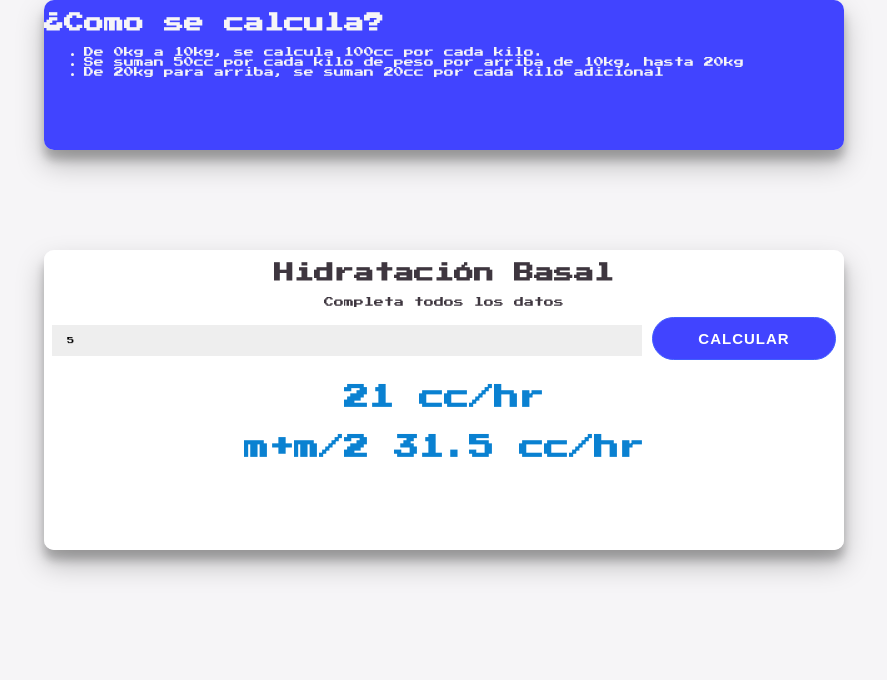
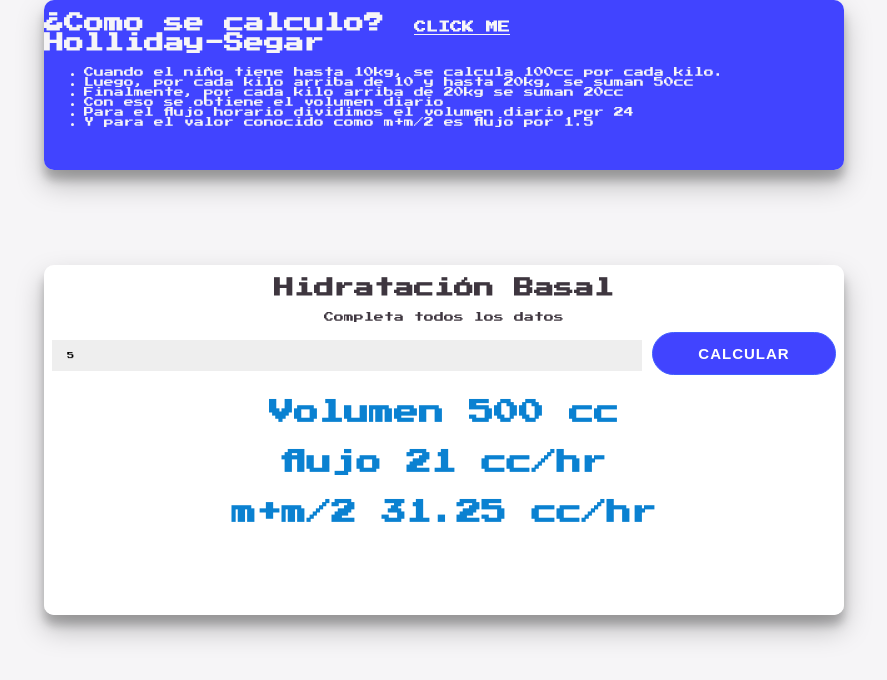
Before and after one commit to fabrizio123450/basalPP.github.io, a plain HTML site: page index.html in a window 1280 px wide. Both pictures are taken after typing "5" into the empty fields and a click on the button "CALCULAR". Shown: the whole page, without its empty margins (196-1083 px from the left). Drawn offline with Linux system fonts and the light colour scheme.

Commit message:
ahora dependiendo de que peso pongas en la app te dira el metodo y como se calculo ademas se mejoro el JS y se agrego una funcion que cambia el color de la app

```diff
--- a/index.html
+++ b/index.html
@@ -10,11 +10,19 @@
     <div id="contenedor2">
         <div id="detalle">
             <div class="contenido">
-                <h1>¿Como se calcula?</h1>
-                <ul>
-                    <li>De 0kg a 10kg, se calcula 100cc por cada kilo.</li>
-                    <li>Se suman 50cc por cada kilo de peso por arriba de 10kg, hasta 20kg</li>
-                    <li>De 20kg para arriba, se suman 20cc por cada kilo adicional</li>
+                <h1>¿Como se calculo? <a class="enlace" id="cambiarColor">CLICK ME</a> <b id="hol">Holliday-Segar</b><b id="msc"> superficie corporal</b></h1>
+                <ul id="ten">
+                    <li>Cuando el niño tiene hasta 10kg, se calcula 100cc por cada kilo.</li>
+                    <li>Luego, por cada kilo arriba de 10 y hasta 20kg, se suman 50cc</li>
+                    <li>Finalmente, por cada kilo arriba de 20kg se suman 20cc</li>
+                    <li>Con eso se obtiene el volumen diario</li>
+                    <li>Para el flujo horario dividimos el volumen diario por 24</li>
+                    <li>Y para el valor conocido como m+m/2 es flujo por 1.5</li>
+                </ul>
+                <ul id="mte">
+                    <li>Cuando el niño pesa mas de 30kg</li>
+                    <li>Se multiplica SC (Superficie Corporal) por 2000 o 1500 para hallar el volumen diario</li>
+                    <li>Superficie Corporal es igual a ( (peso * 4) + 7) / (peso + 90) </li>
                 </ul>
             </div>
         </div>
@@ -27,12 +35,12 @@
                 <input class="item" id="peso" type="number" placeholder="Peso en kg" />
                 <p class="item" id="error">* Debe completar todos los datos</p>
                 <button class="item" id="calcular">Calcular</button>
-                <p class="item resultado" id="flu">71cc/h</p>
-                <p class="item resultado" id="man">m+m/2 : 105cc/h</p>
+                <p class="item resultado" id="vol"></p>
+                <p class="item resultado" id="flu"></p>
+                <p class="item resultado" id="man"></p>
             </div>
         </div>
     </div>
-
 </body>
 
 </html>
--- a/script.js
+++ b/script.js
@@ -1,31 +1,53 @@
 const CALCULAR = document.getElementById('calcular');
 const ERROR = document.getElementById('error');
+const VOL = document.getElementById('vol');
 const FLU = document.getElementById('flu');
 const MAN = document.getElementById('man');
 const botonCambiarColor = document.getElementById('cambiarColor');
 const elementoDetalle = document.getElementById('detalle');
 const elementoboton = document.getElementById('calcular');
+const CONTENEDOR = document.getElementById('contenedor2')
+const CAL = {
+    hol: document.getElementById('hol'),
+    menos30: document.getElementById('ten'),
+    msc: document.getElementById('msc'),
+    mas30: document.getElementById('mte')
+}
 CALCULAR.addEventListener('click', () => {
-    const DATO = document.getElementById('peso').value
+    const DATO = document.getElementById('peso').valueAsNumber
     //validamos que se cargue un dato:
     if (DATO > 0) {
         ERROR.style.display = 'none';
         let flujo = calcFlujo(DATO);
+        VOL.style.display = 'block';
         FLU.style.display = 'block';
         MAN.style.display = 'block';
 
         if (DATO <= 30) {
-            let mantenimiento = flujo * 1.5;
-            FLU.innerHTML = flujo + ' cc/hr';
+            let mantenimiento = (flujo / 24) * 1.5;
+            VOL.innerHTML = 'Volumen ' + flujo + ' cc';
+            FLU.innerHTML = 'flujo ' + (flujo / 24).toFixed(0) + ' cc/hr';
             MAN.innerHTML = 'm+m/2 ' + mantenimiento + ' cc/hr';
+            CONTENEDOR.style.display = 'block'
+            CAL.menos30.style.display = 'block'
+            CAL.hol.style.display = 'block'
+            CAL.mas30.style.display = 'none'
+            CAL.msc.style.display = 'none'
         } else {
-            let SC = flujo * 1500;
+            VOL.style.display = 'none';
+            let SC = (flujo * 1500).toFixed(0);
             FLU.innerHTML = 'SC*1500 ' + SC + ' cc';
-            SC = flujo * 2000;
+            SC = (flujo * 2000).toFixed(0);
             MAN.innerHTML = 'SC*2000 ' + SC + ' cc';
+            CONTENEDOR.style.display = 'block'
+            CAL.mas30.style.display = 'block'
+            CAL.msc.style.display = 'block'
+            CAL.menos30.style.display = 'none'
+            CAL.hol.style.display = 'none'
         }
     } else {
         ERROR.style.display = 'block';
+        VOL.style.display = 'none';
         FLU.style.display = 'none';
         MAN.style.display = 'none';
     }
@@ -34,67 +56,37 @@ CALCULAR.addEventListener('click', () => {
 //calcula el flujo
 function calcFlujo(peso) {
     let flujo = 0;
-    let uSegmento = 0;
-    let pSegmento = 0;
     const calculos = {
-        segmento20a30: () => {
-            uSegmento = peso - 20;
-            pSegmento = peso - (uSegmento + 10);
-            flujo = (pSegmento*100) + (pSegmento*50) + (uSegmento*20);
-            flujo/=24;
-            return  Math.round(flujo);
-        },
-        mayor10: () => {
-            uSegmento = peso-10;
-            pSegmento = peso - uSegmento;
-            flujo = Math.round(((pSegmento*100 )+(uSegmento*50) )/24);
-            return  flujo;
-        },
-        menorIgual10: () => {
-            flujo =  Math.round((peso * 100) / 24)
-            return  flujo;
-        },
-        mayor30: () => {
-            pSegmento = (peso * 4) + 7;
-            uSegmento = parseInt(peso)+90;
-            pSegmento/= uSegmento;
-            flujo = pSegmento.toFixed(2);
-            return flujo;
-        }
+        segmento20a30: () => 1500 + ((peso - 20) * 20),
+        mayor10: () => 1000 + ((peso - 10) * 50),
+        menorIgual10: () => peso * 100,
+        mayor30: () => (((peso * 4) + 7) / (peso + 90)).toFixed(2)
     };
-
-    if (peso > 20 && peso <= 30) {
-        flujo = calculos.segmento20a30();
-    } else if (peso > 10 && peso <=20) {
-        flujo = calculos.mayor10();
-    } else if (peso <= 10) {
-        flujo = calculos.menorIgual10();
-    } else if (peso > 30) {
-        flujo = calculos.mayor30();
-    }
+    flujo = (peso > 20 && peso <= 30) ? calculos.segmento20a30() :
+        (peso > 10 && peso <= 20) ? calculos.mayor10() : (peso <= 10) ? calculos.menorIgual10() :
+            calculos.mayor30()
 
     return flujo;
 }
 
 
+//Cambio de color la interfaz
+botonCambiarColor.addEventListener('click', () => {
 
-/*botonCambiarColor.addEventListener('click', () => {
-    // Genera un color aleatorio en formato hexadecimal
     const colorAleatorio = getRandomColor();
-
-
     elementoDetalle.style.backgroundColor = colorAleatorio;
     elementoboton.style.backgroundColor = colorAleatorio;
+    VOL.style.color = colorAleatorio;
+    FLU.style.color = colorAleatorio;
+    MAN.style.color = colorAleatorio;
 
 });
 
 function getRandomColor() {
-    // Genera componentes RGB aleatorios en el rango de colores oscuros
     const r = Math.floor(Math.random() * 128);
     const g = Math.floor(Math.random() * 128);
     const b = Math.floor(Math.random() * 128);
 
-    // Convierte los componentes RGB en una cadena hexadecimal
     const colorHex = `#${r.toString(16).padStart(2, '0')}${g.toString(16).padStart(2, '0')}${b.toString(16).padStart(2, '0')}`;
     return colorHex;
-}*/
+}
--- a/style.css
+++ b/style.css
@@ -15,11 +15,11 @@ body {
 
 #contenedor {
     width: 800px;
-    height: 300px;
+    height: 350px;
     text-align: center;
     /* Estas 3 lineas se encargan de centrar el div vertical y horizontalmente */
     position: absolute;
-    inset: 0 0 0 0 ;
+    inset: 10% 0 0 0 ;
     margin: auto;
     border-radius: 10px;
     overflow: hidden;
@@ -29,7 +29,7 @@ body {
 
 #contenedor2 {
     width: 800px;
-    height: 150px;
+    height: 170px;
     text-align: top;
     inset: 0;
     margin: auto;
@@ -37,6 +37,7 @@ body {
     overflow: hidden;
     box-shadow: 0 14px 28px rgba(0, 0, 0, 0.25),
         0 10px 10px rgba(0, 0, 0, 0.22);
+    display: none;
 }
 
 #calculadora {
@@ -53,7 +54,19 @@ body {
     float: left;
     color: #f6f5f7;
 }
+#hol{
+    display: none;
+}
+#msc{
+    display: none;
+}
 
+#ten{
+    display: none;
+}
+#mte{
+    display: none;
+}
 input {
     width: 70%;
     padding: 12px 15px;
@@ -75,6 +88,12 @@ button {
     letter-spacing: 1px;
     transition: transform 20ms ease-in;
 }
+.enlace {
+    padding: 5px 10px;
+    font-size: 12px;
+    cursor: pointer;
+    text-decoration: underline;
+  }
 
 button:active {
     transform: scale(0.95);
@@ -108,14 +127,17 @@ button:active {
         height: 100%;
         float: left;
     }
+    #contenedor2 {
+        height: 220px;
+    }
 
     #contenedor {
         width: 450px;
-        height: 300px;
+        height: 350px;
         text-align: center;
         /* Estas 3 lineas se encargan de centrar el div vertical y horizontalmente */
         position: absolute;
-        inset: 0 0 0 0 ;
+        inset: 25% 0 0 0 ;
         margin: auto;
         border-radius: 10px;
         overflow: hidden;
```
